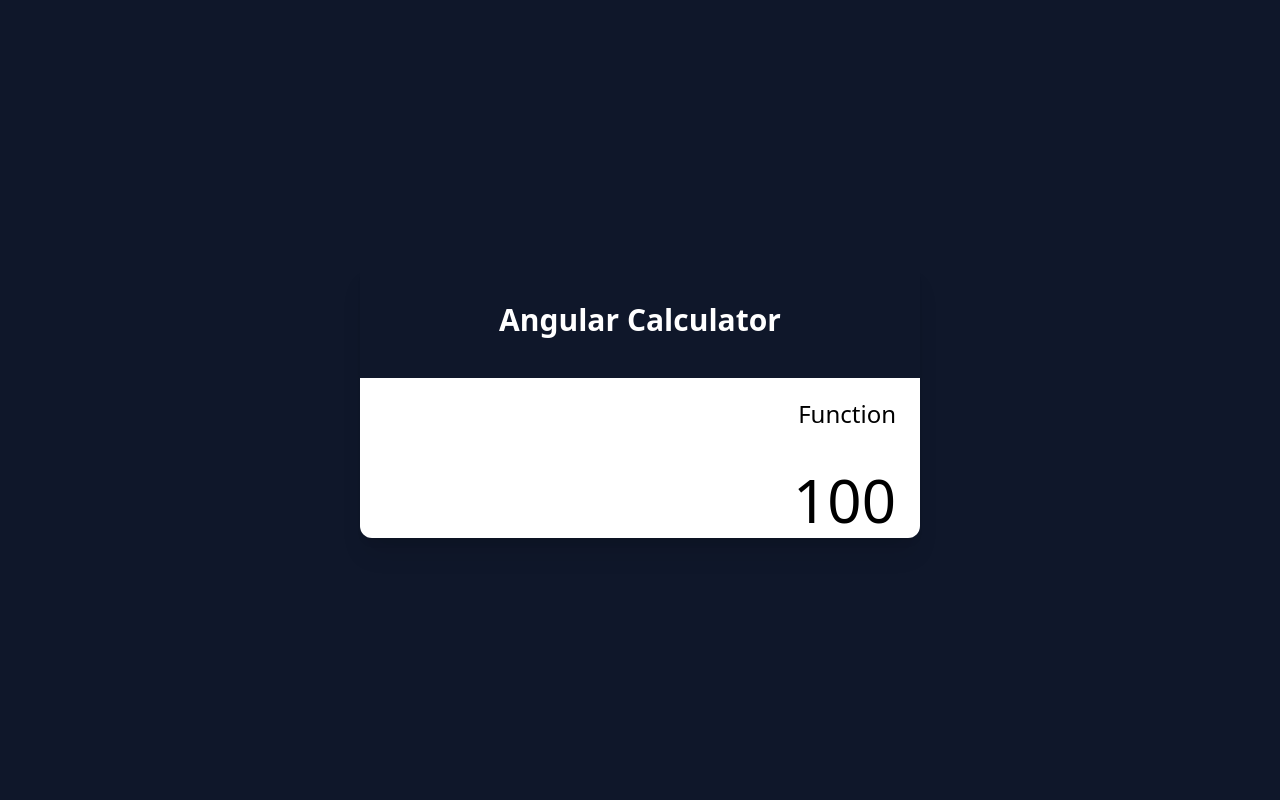
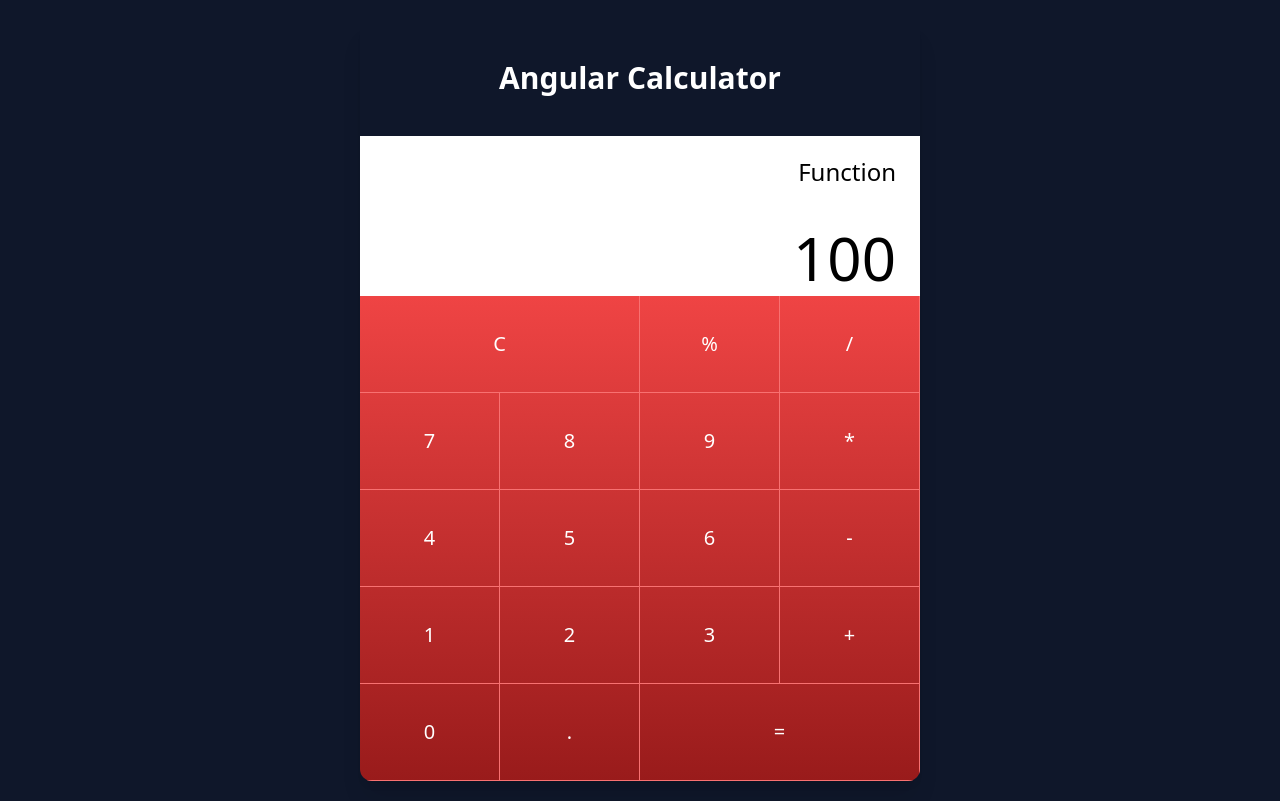
Before and after one commit to MarwanMDev/angular-calculator, an Angular app: page / in a window 1280 px wide. Built offline with nearby package versions, Linux system fonts and the light colour scheme.

Commit message:
Calculator design

```diff
--- a/src/app/app.component.html
+++ b/src/app/app.component.html
@@ -17,5 +17,159 @@
       <!-- Number Screen -->
       <div class="w-full py-5 px-6 font-thin text-6xl">100</div>
     </div>
+    <!-- End of Calculator Screen -->
+
+    <!-- Calculator buttons area -->
+    <div class="w-full bg-gradient-to-b from-red-500 to-red-800">
+      <!-- First buttons row -->
+      <div class="flex w-full">
+        <div class="w-2/4 border-r border-b border-red-400">
+          <button
+            class="w-full h-24 outline-none hover:bg-red-700 hover:bg-opacity-20 text-white text-xl font-light"
+          >
+            C
+          </button>
+        </div>
+        <div class="w-1/4 border-r border-b border-red-400">
+          <button
+            class="w-full h-24 outline-none hover:bg-red-700 hover:bg-opacity-20 text-white text-xl font-light"
+          >
+            %
+          </button>
+        </div>
+        <div class="w-1/4 border-r border-b border-red-400">
+          <button
+            class="w-full h-24 outline-none hover:bg-red-700 hover:bg-opacity-20 text-white text-xl font-light"
+          >
+            /
+          </button>
+        </div>
+      </div>
+      <!-- End of first row -->
+
+      <!-- Second Buttons Row -->
+      <div class="flex w-full">
+        <div class="w-1/4 border-r border-b border-red-400">
+          <button
+            class="w-full h-24 outline-none hover:bg-red-700 hover:bg-opacity-20 text-white text-xl font-light"
+          >
+            7
+          </button>
+        </div>
+        <div class="w-1/4 border-r border-b border-red-400">
+          <button
+            class="w-full h-24 outline-none hover:bg-red-700 hover:bg-opacity-20 text-white text-xl font-light"
+          >
+            8
+          </button>
+        </div>
+        <div class="w-1/4 border-r border-b border-red-400">
+          <button
+            class="w-full h-24 outline-none hover:bg-red-700 hover:bg-opacity-20 text-white text-xl font-light"
+          >
+            9
+          </button>
+        </div>
+        <div class="w-1/4 border-r border-b border-red-400">
+          <button
+            class="w-full h-24 outline-none hover:bg-red-700 hover:bg-opacity-20 text-white text-xl font-light"
+          >
+            *
+          </button>
+        </div>
+      </div>
+      <!-- End of Second row -->
+
+      <!-- Third row -->
+      <div class="flex w-full">
+        <div class="w-1/4 border-r border-b border-red-400">
+          <button
+            class="w-full h-24 outline-none hover:bg-red-700 hover:bg-opacity-20 text-white text-xl font-light"
+          >
+            4
+          </button>
+        </div>
+        <div class="w-1/4 border-r border-b border-red-400">
+          <button
+            class="w-full h-24 outline-none hover:bg-red-700 hover:bg-opacity-20 text-white text-xl font-light"
+          >
+            5
+          </button>
+        </div>
+        <div class="w-1/4 border-r border-b border-red-400">
+          <button
+            class="w-full h-24 outline-none hover:bg-red-700 hover:bg-opacity-20 text-white text-xl font-light"
+          >
+            6
+          </button>
+        </div>
+        <div class="w-1/4 border-r border-b border-red-400">
+          <button
+            class="w-full h-24 outline-none hover:bg-red-700 hover:bg-opacity-20 text-white text-xl font-light"
+          >
+            -
+          </button>
+        </div>
+      </div>
+      <!-- End of third row -->
+
+      <!-- Fourth Row -->
+      <div class="flex w-full">
+        <div class="w-1/4 border-r border-b border-red-400">
+          <button
+            class="w-full h-24 outline-none hover:bg-red-700 hover:bg-opacity-20 text-white text-xl font-light"
+          >
+            1
+          </button>
+        </div>
+        <div class="w-1/4 border-r border-b border-red-400">
+          <button
+            class="w-full h-24 outline-none hover:bg-red-700 hover:bg-opacity-20 text-white text-xl font-light"
+          >
+            2
+          </button>
+        </div>
+        <div class="w-1/4 border-r border-b border-red-400">
+          <button
+            class="w-full h-24 outline-none hover:bg-red-700 hover:bg-opacity-20 text-white text-xl font-light"
+          >
+            3
+          </button>
+        </div>
+        <div class="w-1/4 border-r border-b border-red-400">
+          <button
+            class="w-full h-24 outline-none hover:bg-red-700 hover:bg-opacity-20 text-white text-xl font-light"
+          >
+            +
+          </button>
+        </div>
+      </div>
+      <!-- End of Fourth row -->
+
+      <!-- Last row -->
+      <div class="flex w-full">
+        <div class="w-1/4 border-r border-b border-red-400">
+          <button
+            class="w-full h-24 outline-none hover:bg-red-700 hover:bg-opacity-20 text-white text-xl font-light"
+          >
+            0
+          </button>
+        </div>
+        <div class="w-1/4 border-r border-b border-red-400">
+          <button
+            class="w-full h-24 outline-none hover:bg-red-700 hover:bg-opacity-20 text-white text-xl font-light"
+          >
+            .
+          </button>
+        </div>
+        <div class="w-2/4 border-r border-b border-red-400">
+          <button
+            class="w-full h-24 outline-none hover:bg-red-700 hover:bg-opacity-20 text-white text-xl font-light"
+          >
+            =
+          </button>
+        </div>
+      </div>
+    </div>
   </div>
 </div>
```
